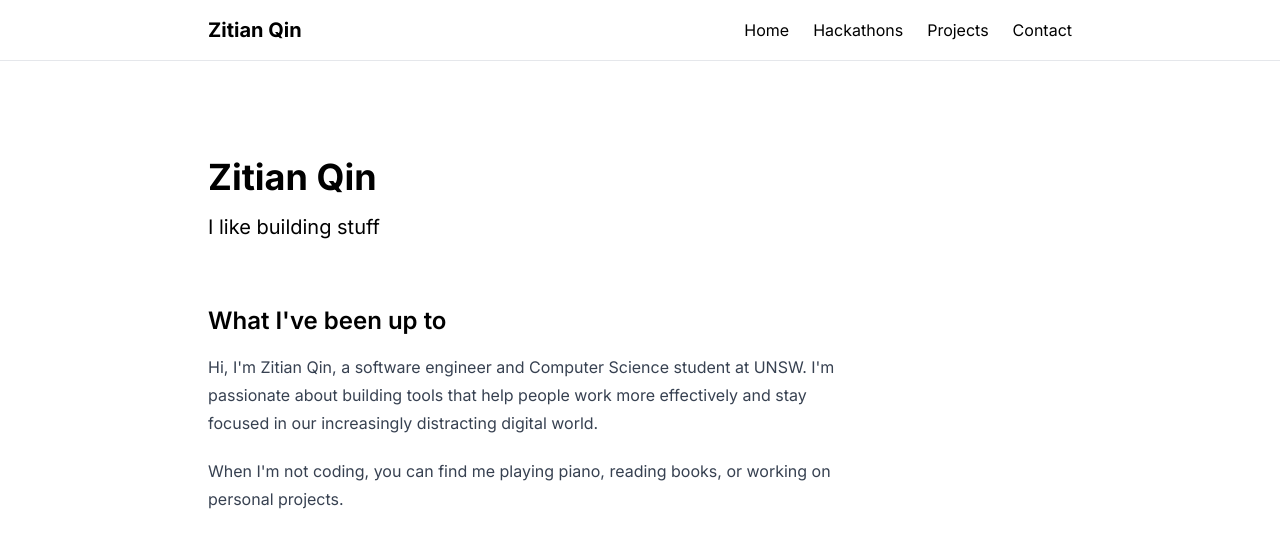
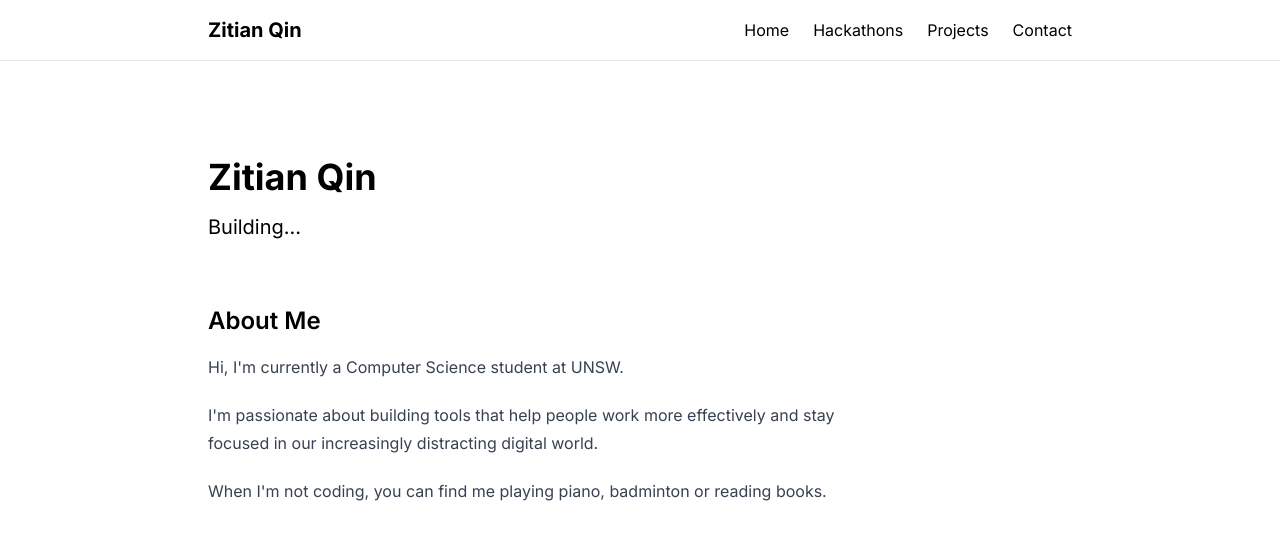
Before and after one commit to zitianqin/zitianqin.github.io, a Next.js app: page / in a window 1280 px wide. Shown: the top 548 px of the page. Built offline with nearby package versions, Linux system fonts and the light colour scheme.

Commit message:
Update about me in home page

```diff
--- a/src/app/page.tsx
+++ b/src/app/page.tsx
@@ -3,20 +3,20 @@ export default function Home() {
     <div className="max-w-4xl mx-auto px-4 py-16">
       <section className="mb-16">
         <h1 className="text-4xl font-bold mb-4">Zitian Qin</h1>
-        <p className="text-xl">I like building stuff</p>
+        <p className="text-xl">Building...</p>
       </section>
       <section className="mb-16">
-        <h2 className="text-2xl font-semibold mb-4">What I've been up to</h2>
+        <h2 className="text-2xl font-semibold mb-4">About Me</h2>
         <div className="prose dark:prose-invert">
+          <p>Hi, I'm currently a Computer Science student at UNSW.</p>
           <p>
-            Hi, I'm Zitian Qin, a software engineer and Computer Science student
-            at UNSW. I'm passionate about building tools that help people work
-            more effectively and stay focused in our increasingly distracting
-            digital world.
+            I'm passionate about building tools that help people work more
+            effectively and stay focused in our increasingly distracting digital
+            world.
           </p>
           <p>
-            When I'm not coding, you can find me playing piano, reading books,
-            or working on personal projects.
+            When I'm not coding, you can find me playing piano, badminton or
+            reading books.
           </p>
         </div>
       </section>
```
